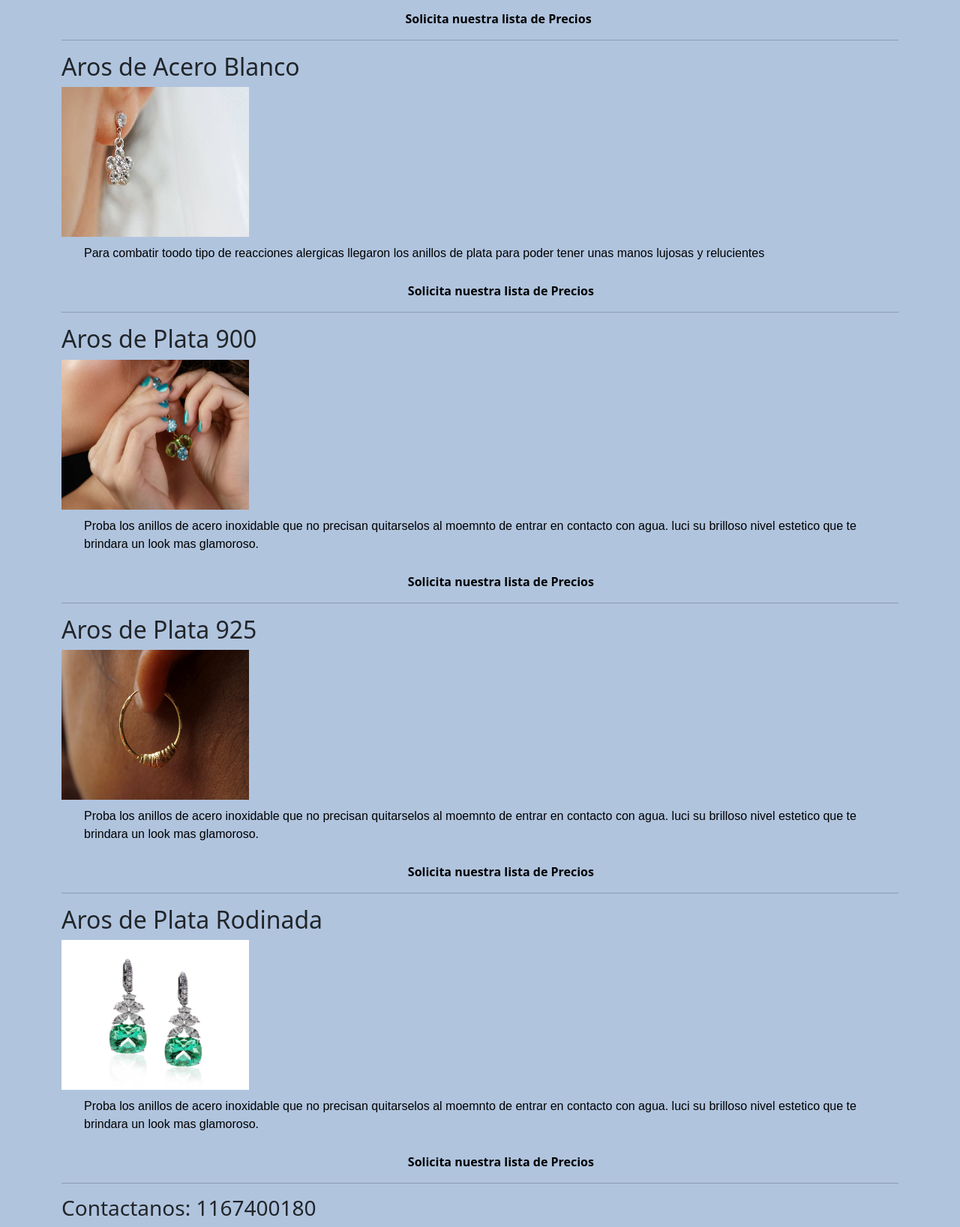
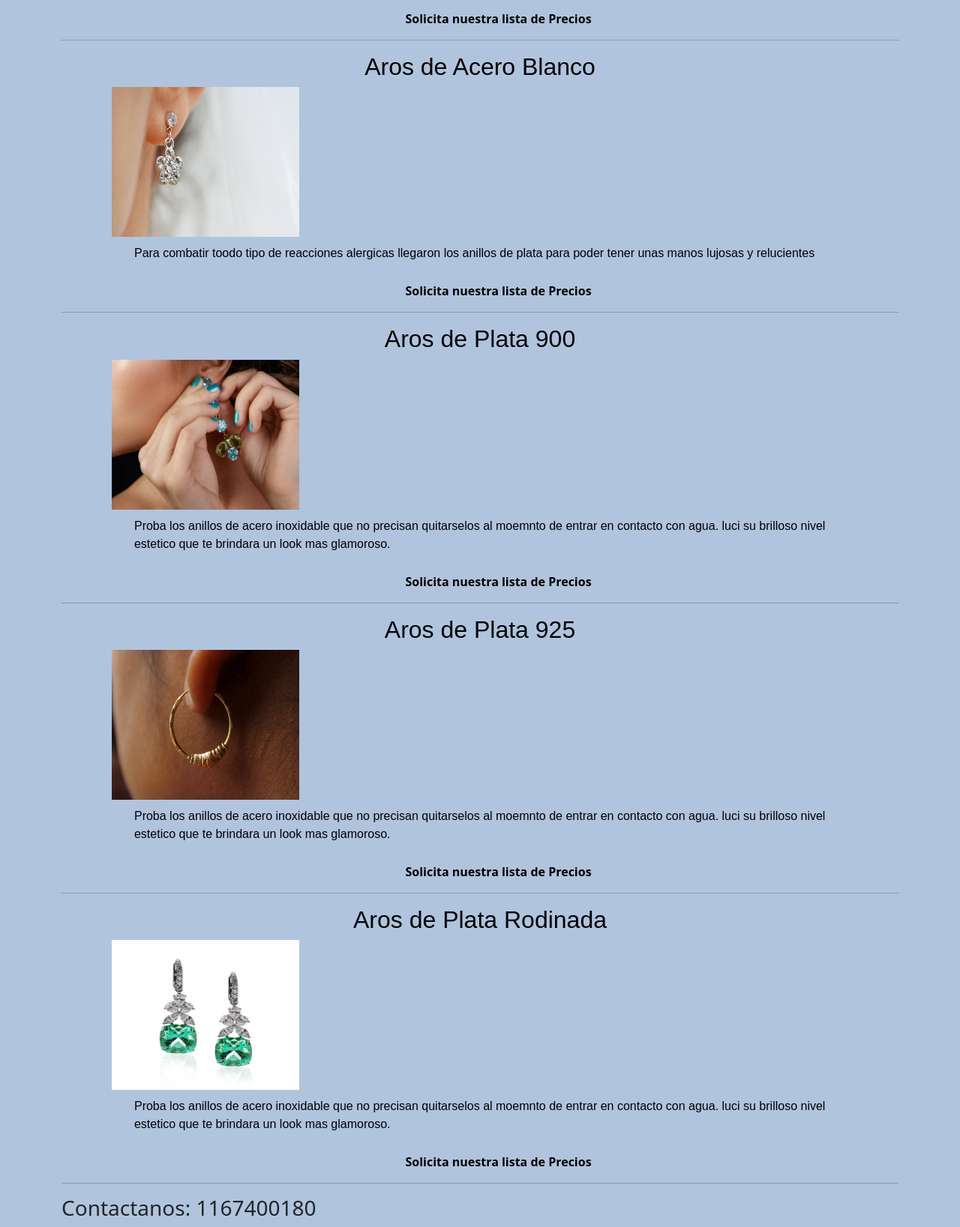
Before and after one commit to Tincho9819/joyas25-4, a website: page Pages/aros.html in a window 1280 px wide. Shown: the part 1251-2888 px from the top of the page at 75% size. Drawn offline with nearby package versions, Linux system fonts and the light colour scheme.

Commit message:
Entrega Final 1

```diff
--- a/Pages/aros.html
+++ b/Pages/aros.html
@@ -108,8 +108,8 @@
                         <a class="consultaquirurgico" target="_blank" href="https://wa.me/+5491167400180">Solicita nuestra lista de Precios</a>
             </div>
             <hr>
-            <div class="blanco">
-                <h2 class="anillosblanco">Aros de Acero Blanco</h2>
+            <div class="aceroquirurgico">
+                <h2 class="anillosquirurgico">Aros de Acero Blanco</h2>
                     <div class="cuadroderecha grid cuerpo6 cuerpo-sm-12">
                         <img class="fotoquirurgico" src="../Img/aros3.jpg" alt="blanco">
                         <p class="textoquirurgico">Para combatir toodo tipo de reacciones alergicas llegaron los anillos de plata para poder tener unas manos lujosas y relucientes</p>
@@ -117,8 +117,8 @@
                         <a class="consultaquirurgico" target="_blank" href="https://wa.me/+5491167400180">Solicita nuestra lista de Precios</a>
             </div>
             <hr>
-            <div class="plata900">
-                <h2 class="anillos900">Aros de Plata 900</h2>
+            <div class="aceroquirurgico">
+                <h2 class="anillosquirurgico">Aros de Plata 900</h2>
                     <div class="cuadroizquierda grid cuerpo6 cuerpo-sm-12">
                         <img class="fotoquirurgico" src="../Img/aros4.jpg" alt="900">
                         <p class="textoquirurgico">Proba los anillos de acero inoxidable que no precisan quitarselos al moemnto de entrar en contacto con agua. luci su brilloso nivel estetico que te brindara un look mas glamoroso.</p>
@@ -126,8 +126,8 @@
                     <a class="consultaquirurgico" target="_blank" href="https://wa.me/+5491167400180">Solicita nuestra lista de Precios</a>
             </div>
             <hr>
-            <div class="plata925">
-                <h2 class="anillos925">Aros de Plata 925</h2>
+            <div class="aceroquirurgico">
+                <h2 class="anillosquirurgico">Aros de Plata 925</h2>
                     <div class="cuadroderecha grid cuerpo6 cuerpo-sm-12">
                         <img class="fotoquirurgico" src="../Img/aros5.jpg" alt="inox">
                         <p class="textoquirurgico">Proba los anillos de acero inoxidable que no precisan quitarselos al moemnto de entrar en contacto con agua. luci su brilloso nivel estetico que te brindara un look mas glamoroso.</p>
@@ -135,8 +135,8 @@
                     <a class="consultaquirurgico" target="_blank" href="https://wa.me/+5491167400180">Solicita nuestra lista de Precios</a>
             </div>
             <hr>
-            <div class="platarodinado">
-                <h2 class="anillosrodinado">Aros de Plata Rodinada</h2>
+            <div class="aceroquirurgico">
+                <h2 class="anillosquirurgico">Aros de Plata Rodinada</h2>
                     <div class="cuadroizquierda grid cuerpo6 cuerpo-sm-12">
                         <img class="fotoquirurgico" src="../Img/aros6.jpg" alt="rodinado">
                         <p class="textoquirurgico">Proba los anillos de acero inoxidable que no precisan quitarselos al moemnto de entrar en contacto con agua. luci su brilloso nivel estetico que te brindara un look mas glamoroso.</p>
```
Also changed, not shown: Pages/cadenas.html (+8 -8 lines), Pages/pulseras.html (+8 -8 lines), Pages/servicios.html (+8 -8 lines).
